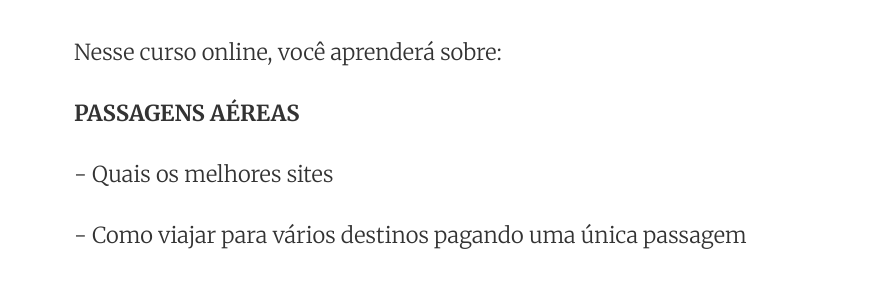
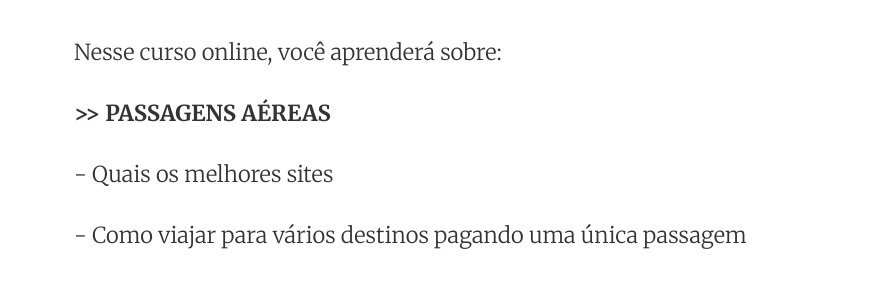
Before and after one commit to ianborges/hackeandosuaviagem, a Jekyll site: the page built from index.html, in a window 1280 px wide and 900 px high, scrolled down 2140 px. Shown: the part 161-445 px from the top of the window, without its empty margins (185-1065 px from the left). Built offline with Jekyll 4.4.1, drawn with Linux system fonts in a browser that asks for light colours; the list of posts is cut into pages by our own code.

Commit message:
Update index.html

```diff
--- a/index.html
+++ b/index.html
@@ -21,7 +21,7 @@
         </div>
 
 	     </div>
-	<p class="center"><img src="ianborges.coach/wp-content/uploads/2018/05/Hackeando-Sua-Viagem.jpeg" style="max-width: 477px; width: 100%"/></p>
+	<p class="center"><img src="http://ianborges.coach/wp-content/uploads/2018/05/Hackeando-Sua-Viagem.jpeg" style="max-width: 477px; width: 100%"/></p>
     <div class="indent">
 
         <p>Você já teve o sentimento de <strong>pagar muito caro numa passagem aérea?</strong></p>
@@ -68,7 +68,7 @@
 
         <p>Nesse curso online, você aprenderá sobre:</p>
 
-        <p><strong>PASSAGENS AÉREAS</strong></p>
+        <p><strong>>> PASSAGENS AÉREAS</strong></p>
         <p>- Quais os melhores sites</p>
         <p>- Como viajar para vários destinos pagando uma única passagem</p>
         <p>- Quais os melhores dias</p>
```
